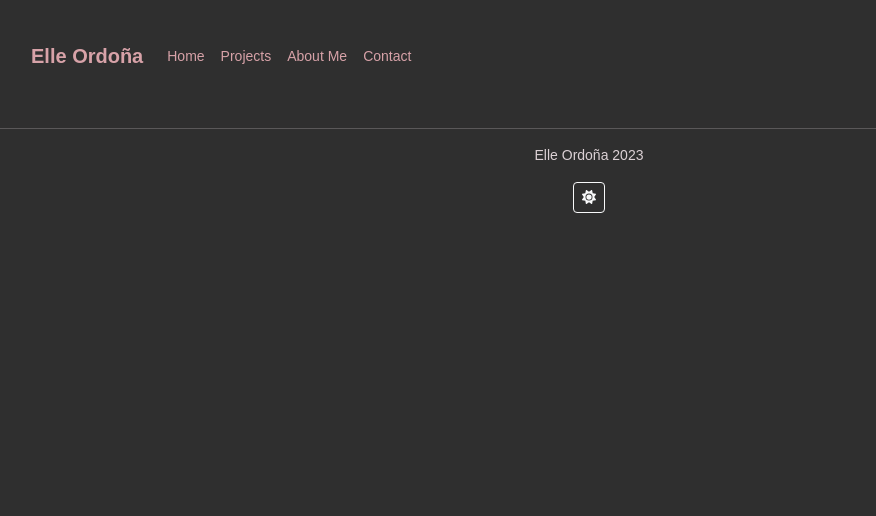
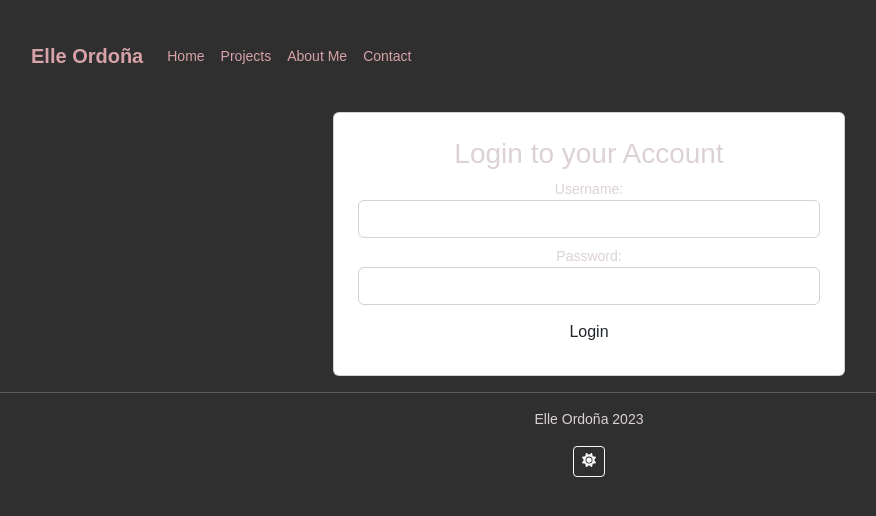
Before and after one commit to elleordona/developer-portfolio, a React (Create React App) app in the folder portfolio/: page /login in a window 1280 px wide. Shown: the top 516 px of the page, without its empty margins (51-927 px from the left). Built offline with nearby package versions, Linux system fonts and the light colour scheme.

Commit message:
added login component

```diff
--- a/portfolio/src/App.js
+++ b/portfolio/src/App.js
@@ -4,6 +4,7 @@ import { Routes, Route } from 'react-router-dom';
 
 import AppNavbar from './Components/Navbar';
 import LandingPage from './Components/LandingPage';
+import Login from './Components/Login';
 import Footer from './Components/Footer';
 
 function App() {
@@ -12,7 +13,9 @@ function App() {
 			<AppNavbar />
 			<div className="main">
 				<Routes>
-					<Route path="/" element={<LandingPage />} />
+					<Route index element={<LandingPage />} />
+					<Route path="/home" element={<LandingPage />} />
+					<Route path="/login" element={<Login />} />
 				</Routes>
 			</div>
 			<hr />
--- /dev/null
+++ b/portfolio/src/Components/Login.jsx
@@ -0,0 +1,85 @@
+//* Login Component
+
+// imports
+import React, { useState, useRef } from 'react';
+import { useNavigate } from 'react-router-dom';
+
+import authService from '../utils/auth.service';
+import validationService from '../utils/validation.serviceHelpers';
+
+const Login = () => {
+	const form = useRef();
+	const checkBtn = useRef();
+
+	const [username, setUsername] = useState(``);
+	const [password, setPassword] = useState(``);
+	const [loading, setLoading] = useState(false);
+	const [message, setMessage] = useState(``);
+
+	let navigate = useNavigate();
+
+	const onChangeUsername = (e) => {
+		const newUsername = e.target.value;
+		setUsername(newUsername);
+	};
+
+	const onChangePassword = (e) => {
+		const newPassword = e.target.value;
+		setPassword(newPassword);
+	};
+
+	const handleLogin = async (e) => {
+		e.preventDefault();
+
+		setMessage(``);
+		setLoading(true);
+
+		form.current.validateAll();
+
+		if (checkBtn.current.context._errors.length === 0) {
+			const login = await authService.login(username, password);
+			if (localStorage.getItem(`user`)) {
+				navigate(`/profile`);
+				window.location.reload(false);
+			} else {
+				console.dir(login);
+				setMessage(login.error);
+				setLoading(false);
+			}
+		} else {
+			setLoading(false);
+		}
+	};
+
+	return (
+		<div className="card w-50 mx-auto text-center justify-content-center p-4">
+			<h3>Login to your Account</h3>
+			<form onSubmit={handleLogin}>
+				<div className="form-group">
+					<label htmlFor="username">Username:</label>
+					<input type="text" name="username" id="username" value={username} onChange={onChangeUsername} validations={[validationService.required]} className="mb-2 form-control" />
+				</div>
+				<div className="form-group">
+					<label htmlFor="password">Password:</label>
+					<input type="password" name="password" id="password" value={password} onChange={onChangePassword} validations={[validationService.required]} className="mb-2 form-control" />
+				</div>
+				<div className="form-group">
+					<button className="btn" type="submit" disabled={loading}>
+						{loading && <span className="spinner-border spinner-border-sm"></span>}
+						<span>Login</span>
+					</button>
+				</div>
+
+				{message && (
+					<div className="form-group">
+						<div className="alert alert-danger" role="alert">
+							{message}
+						</div>
+					</div>
+				)}
+			</form>
+		</div>
+	);
+};
+
+export default Login;
```
